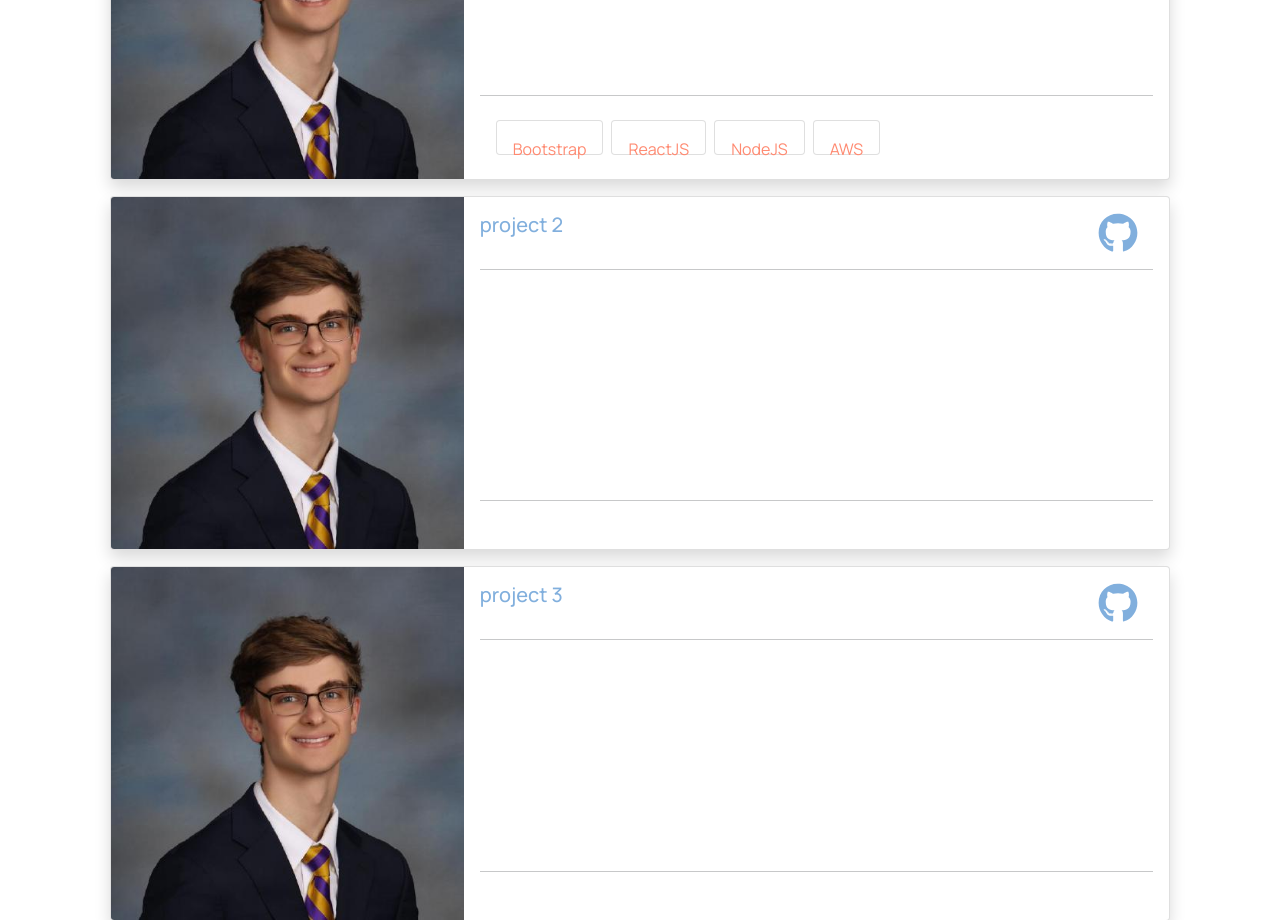
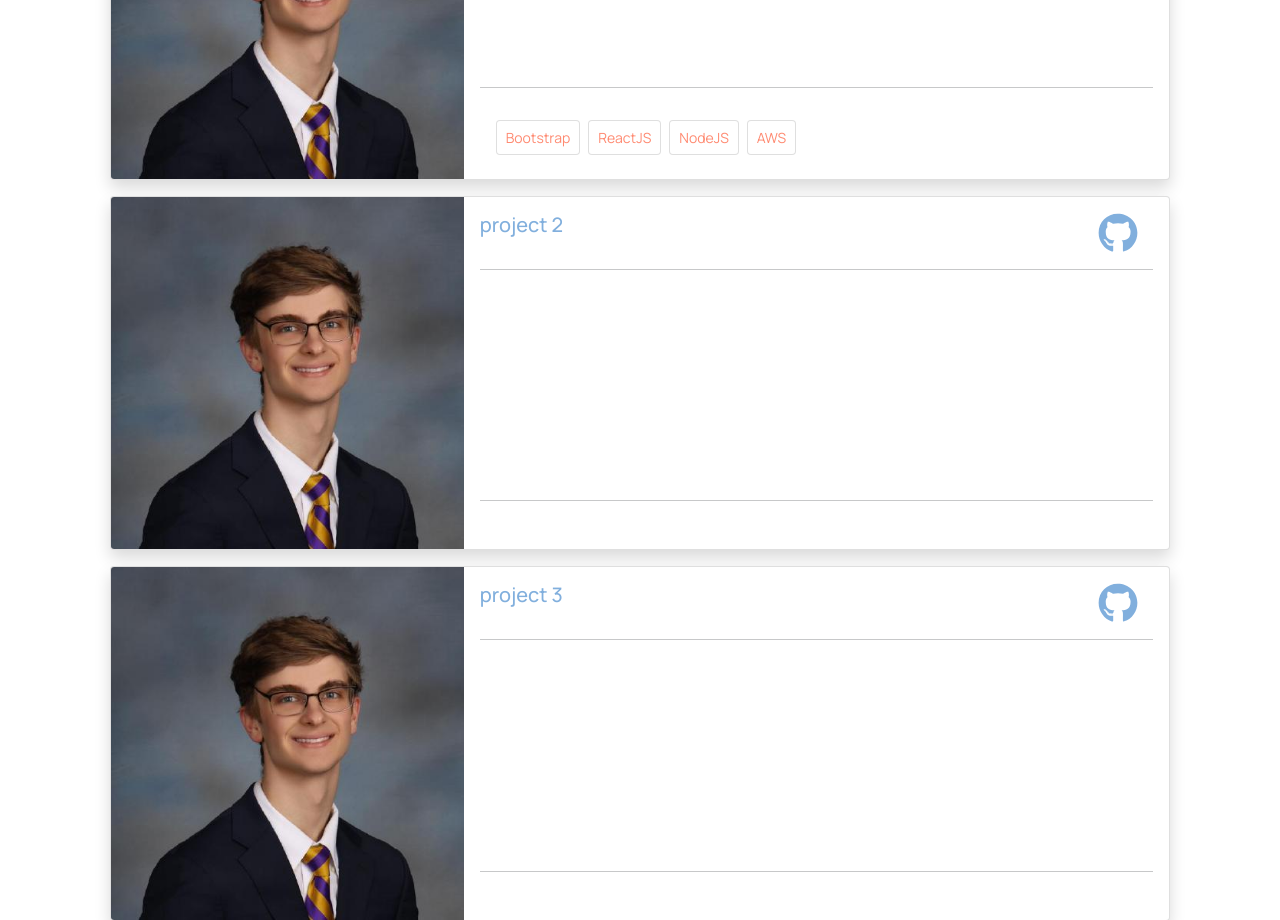
Before and after one commit to jackitaliano/portfolio, a React (Create React App) app: page / in a window 1280 px wide. Shown: the part 900-1820 px from the top of the page. Built offline with nearby package versions, Linux system fonts and the light colour scheme.

Commit message:
changed margins, padding, and text alignment

```diff
--- a/src/components/textcard/TextCard.jsx
+++ b/src/components/textcard/TextCard.jsx
@@ -3,9 +3,9 @@ import "./textcard.css";
 
 const TextCard = ({ text }) => {
   return (
-    <div className="card text-card me-2">
-      <div className="card-body">
-        <div className="card-title sub-text">{text}</div>
+    <div className="card text-card me-2 mt-2 p-1">
+      <div className="card-body p-1 text-center align-middle">
+        <div className="card-title sub-text text m-auto">{text}</div>
       </div>
     </div>
   );
```
